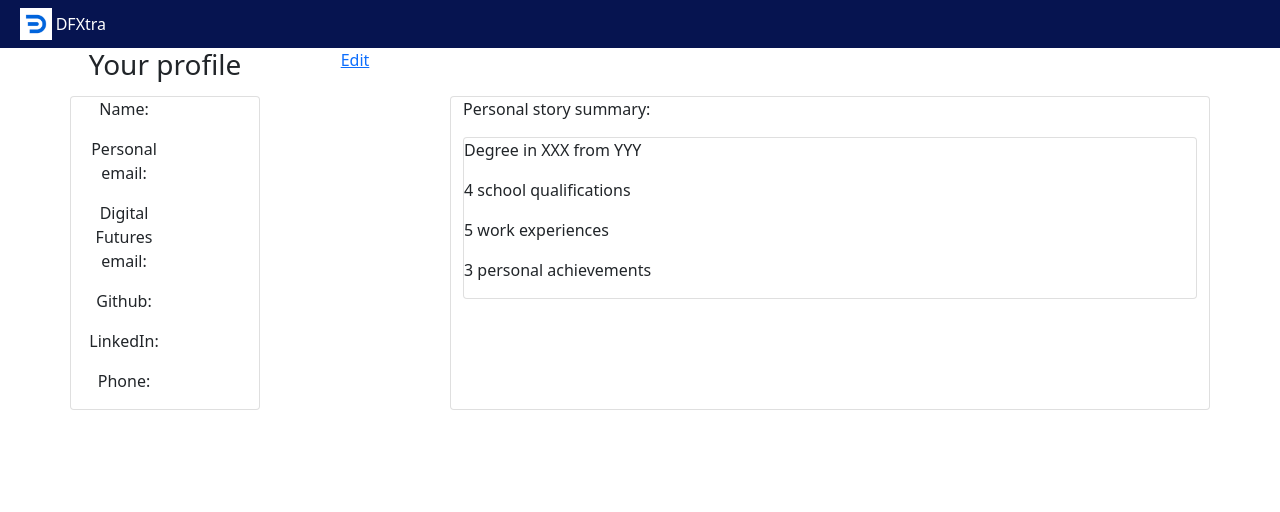
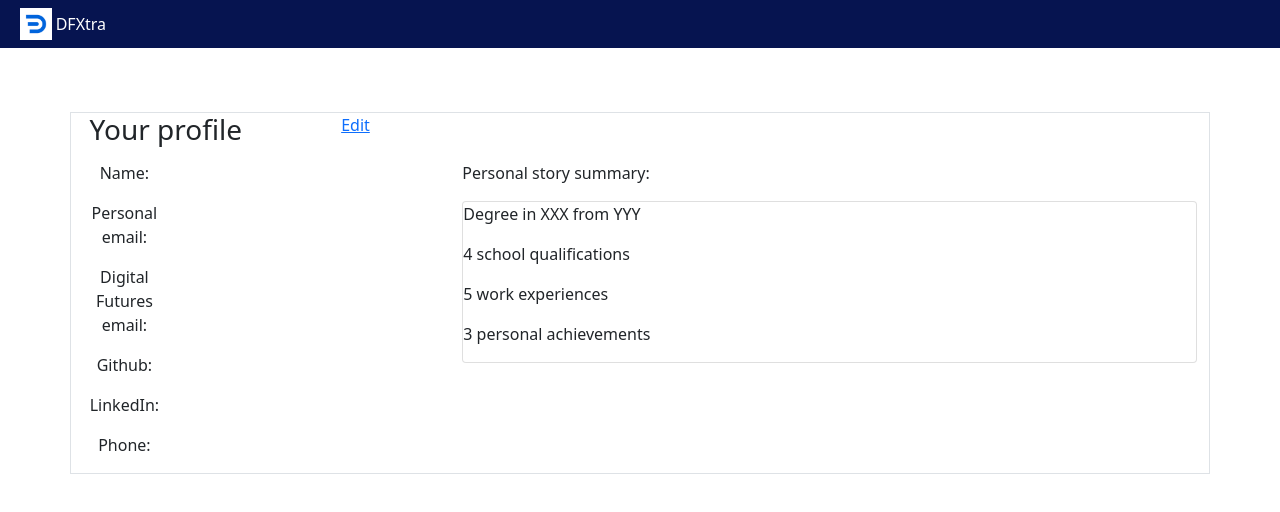
Before and after one commit to dfGroup2/team-engineering-frontend, a React (Create React App) app in the folder frontend/: page / in a window 1280 px wide. Shown: the top 512 px of the page. Built offline with nearby package versions, Linux system fonts and the light colour scheme.

Commit message:
added CSS

```diff
--- a/frontend/src/App.css
+++ b/frontend/src/App.css
@@ -59,7 +59,6 @@ footer {
     / Safari, Android, iOS /
        url("./fonts/ClearSans-Regular.svg#ClearSans") format("svg"); /Legacy iOS */
 
-
 header h1 {
   font-family: "Clear Sans", sans-serif;
   color: rgb(255, 255, 255);
--- a/frontend/src/App.js
+++ b/frontend/src/App.js
@@ -4,13 +4,16 @@ import 'bootstrap/dist/css/bootstrap.min.css';
 import Header from './Components/Header';
 import ProfileSection from './Components/ProfileSection';
 import { BrowserRouter as Router } from 'react-router-dom';
+import "./css/ProfileSection.css";
 
 function App() {
   return (
     <div className="App">
       <Router>
         <Header />
+        <div className="parent-container">
         <ProfileSection />
+        </div>
       </Router>
     </div>
   );
--- a/frontend/src/Components/ProfileSection.jsx
+++ b/frontend/src/Components/ProfileSection.jsx
@@ -3,9 +3,10 @@ import PropTypes from 'prop-types'
 import ProfileInfo from './ProfileInfo'
 import { Link } from 'react-router-dom';
 import PersonalStory from './PersonalStory';
+import "../css/ProfileSection.css";
 const ProfileSection = props => {
 	return (
-		<div className="container">
+		<div className="container border">
 			<div className="row">
 				<h3 className="col-2">Your profile</h3>
 				<br />
@@ -13,11 +14,11 @@ const ProfileSection = props => {
 				<Link className="col-2" to="/">Edit</Link>
 			</div>
 			<div className="row">
-			<div className="col-2 card">
+			<div className="col-2">
 				<ProfileInfo />
 				</div>
 				<p className="col-2"></p>
-			<div className="col-3 col-8 card">
+			<div className="col-3 col-8">
 				<PersonalStory />
 				</div>
 			</div>
--- /dev/null
+++ b/frontend/src/css/ProfileSection.css
@@ -0,0 +1,3 @@
+.parent-container {
+  padding-top: 5%;
+}
```
